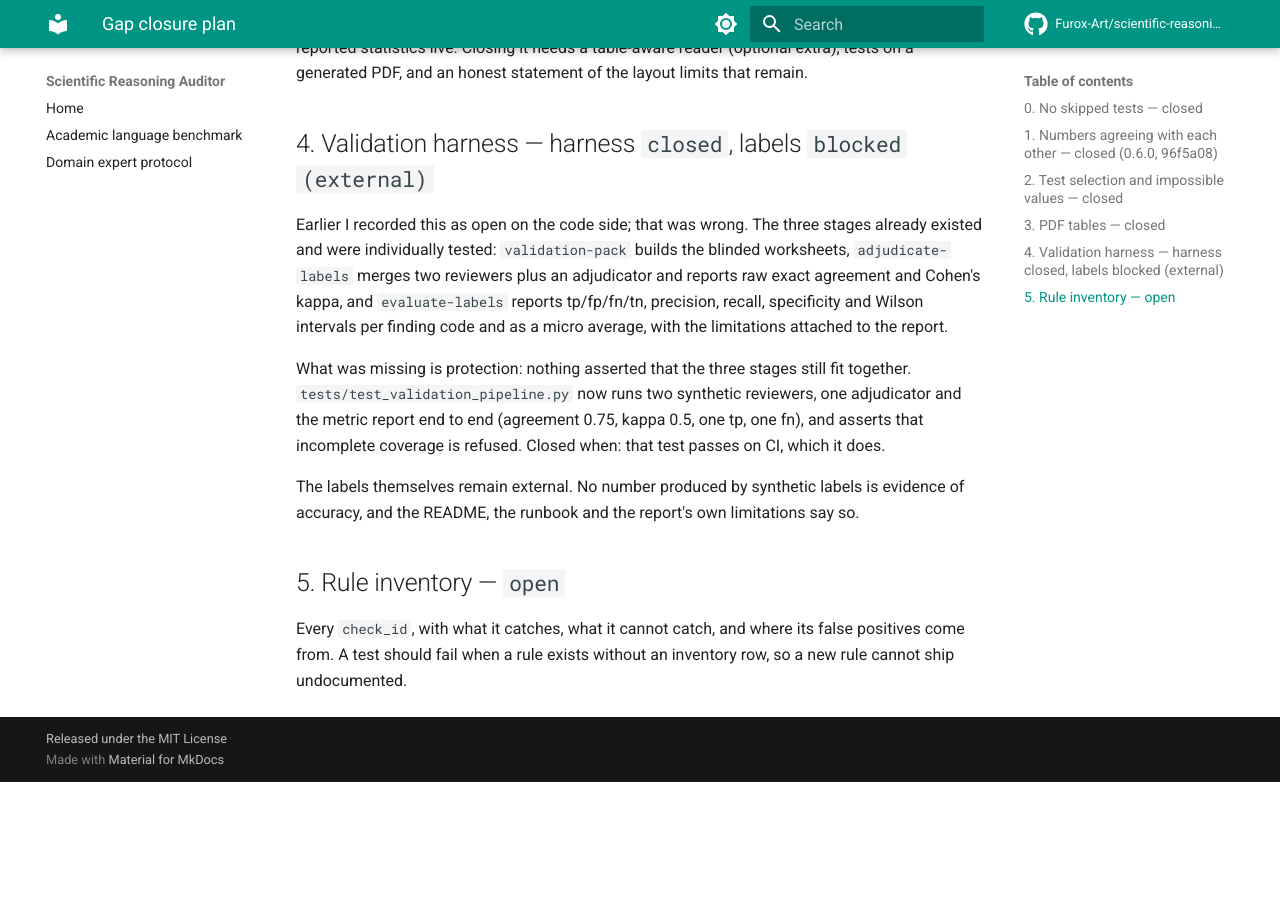
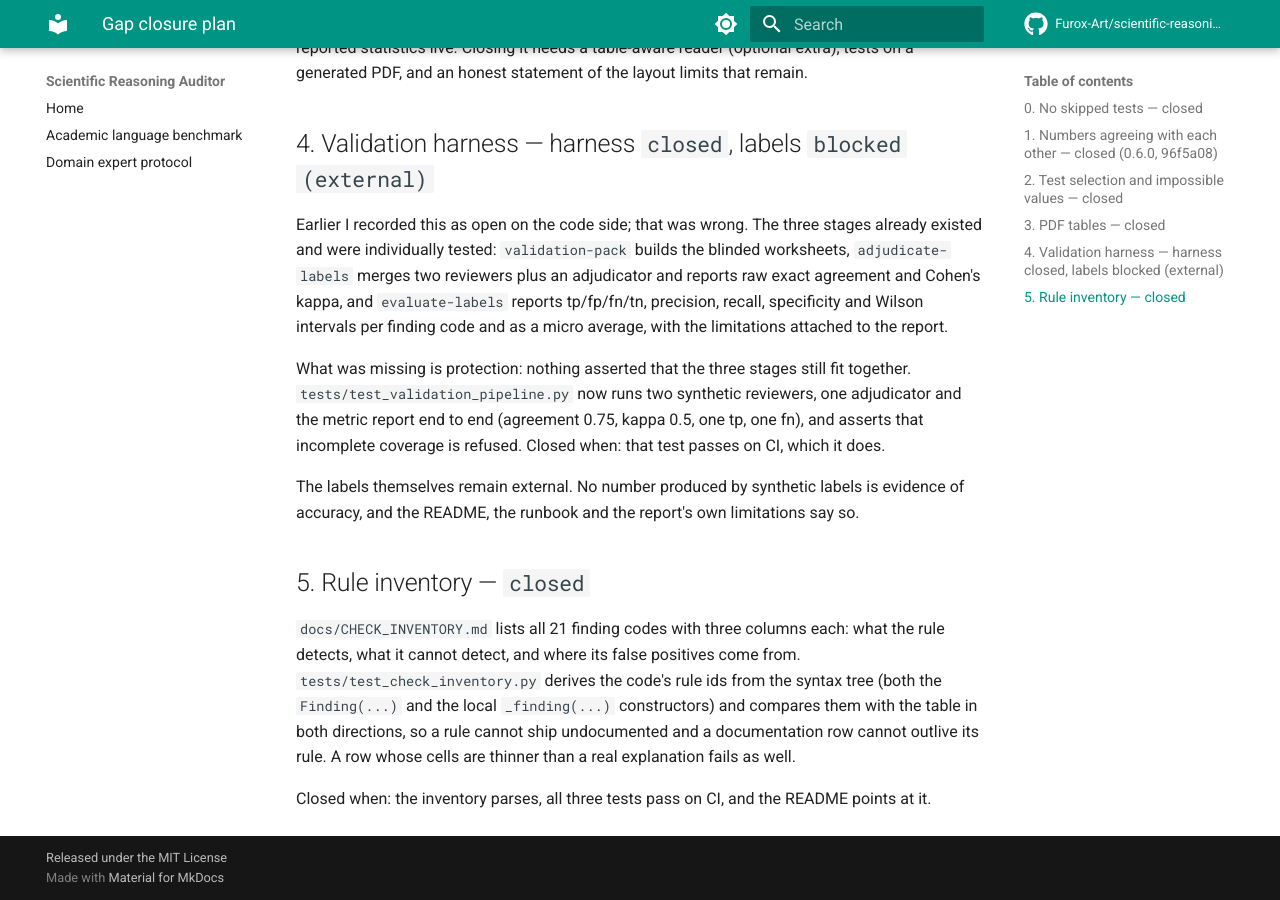
Before and after one commit to Furox-Art/scientific-reasoning-auditor, an MkDocs documentation site: the page built from docs/GAP_CLOSURE_PLAN.md, in a window 1280 px wide and 900 px high, scrolled down 1283 px. Built offline with MkDocs 1.6.1 and Material for MkDocs 9.7.7, drawn with Linux system fonts in a browser that asks for light colours; comment, search, counter and statistics services are not loaded; before the commit the page ends 2065 px from its top, so only the background shows below that.

Commit message:
docs: inventory every finding, and fail the build when it drifts
`docs/CHECK_INVENTORY.md` now lists all 21 finding codes with what each detects,
what it cannot detect and where its false positives come from. The three
statistics-review rules added this session share the table with the structural,
reasoning and language rules, so a reader can see the whole surface in one place
instead of inferring it from the source.

`tests/test_check_inventory.py` derives the rule ids from the syntax tree (both
`Finding(...)` and the local `_finding(...)` helper) and compares them with the
table in both directions: a rule with no row fails, a row without a rule fails,
and a row whose cells are thinner than a real explanation fails too.

Windows: 556 tests, OK, no skips, 100% coverage.

```diff
--- a/docs/GAP_CLOSURE_PLAN.md
+++ b/docs/GAP_CLOSURE_PLAN.md
@@ -69,8 +69,15 @@ The labels themselves remain external. No number produced by synthetic labels is
 evidence of accuracy, and the README, the runbook and the report's own limitations
 say so.
 
-## 5. Rule inventory — `open`
+## 5. Rule inventory — `closed`
 
-Every `check_id`, with what it catches, what it cannot catch, and where its false
-positives come from. A test should fail when a rule exists without an inventory
-row, so a new rule cannot ship undocumented.
+`docs/CHECK_INVENTORY.md` lists all 21 finding codes with three columns each:
+what the rule detects, what it cannot detect, and where its false positives come
+from. `tests/test_check_inventory.py` derives the code's rule ids from the syntax
+tree (both the `Finding(...)` and the local `_finding(...)` constructors) and
+compares them with the table in both directions, so a rule cannot ship
+undocumented and a documentation row cannot outlive its rule. A row whose cells
+are thinner than a real explanation fails as well.
+
+Closed when: the inventory parses, all three tests pass on CI, and the README
+points at it.
```
Also changed, not shown: CHANGELOG.md (+1 -0 lines), README.md (+2 -0 lines), docs/CHECK_INVENTORY.md (added, +40 -0 lines), 1 other file.
